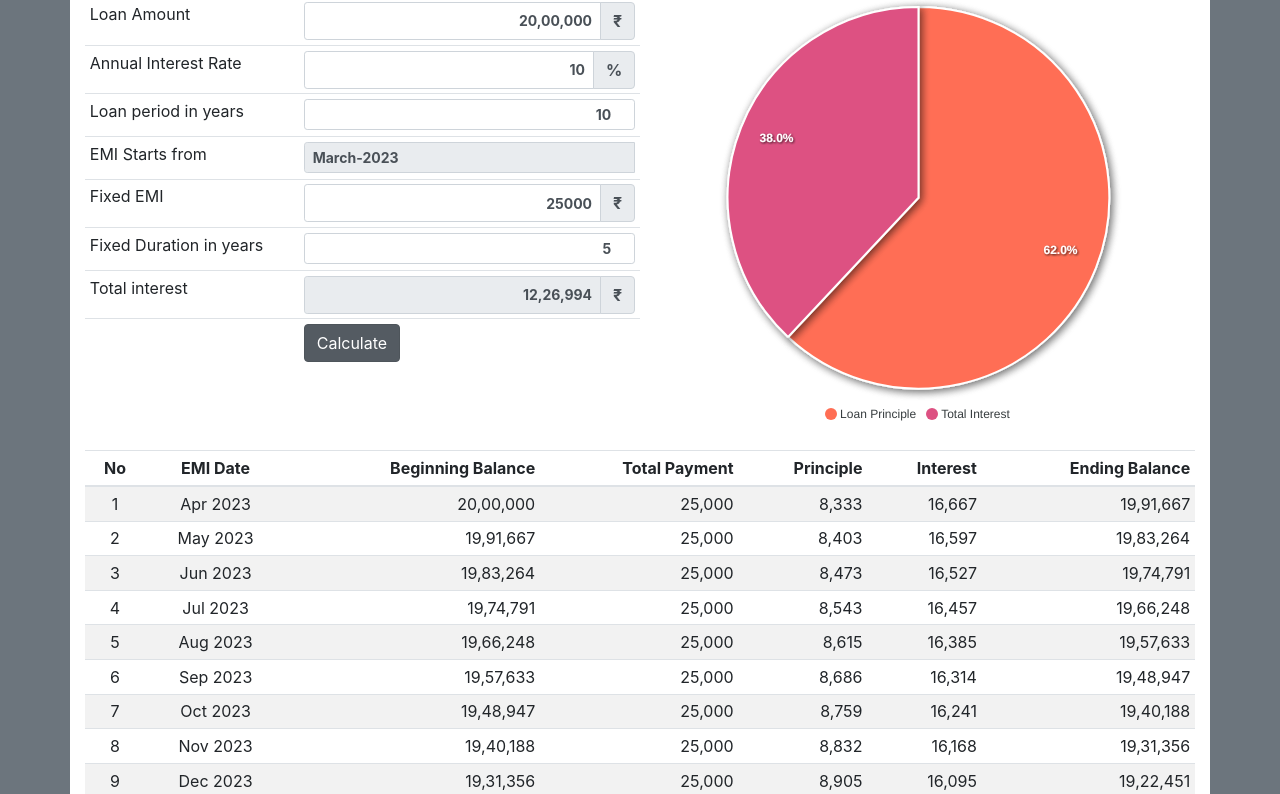
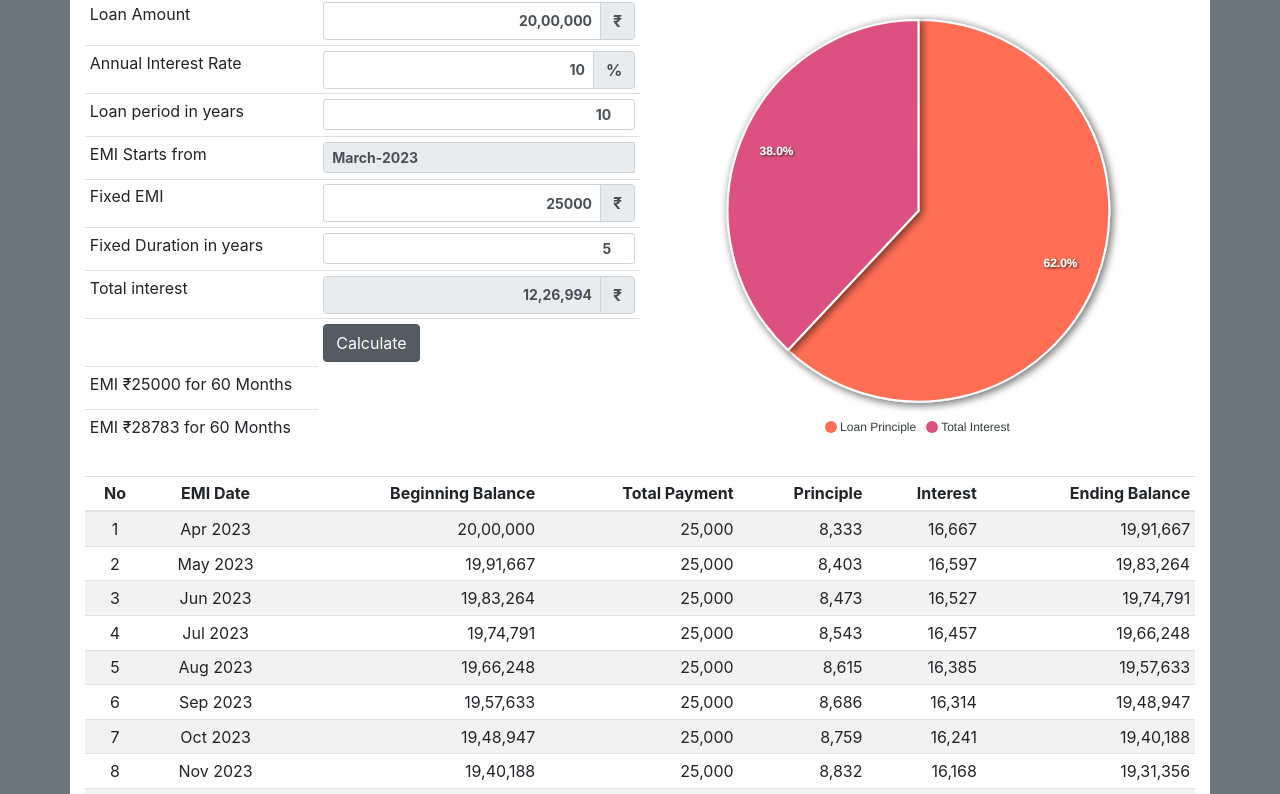
Before and after one commit to Vinotht8421/emi-calculator, a plain HTML site: page index.html in a window 1280 px wide. Shown: the part 79-873 px from the top of the page. Drawn offline with Linux system fonts and the light colour scheme.

Commit message:
update fixes

```diff
--- a/index.html
+++ b/index.html
@@ -14,7 +14,7 @@
   </head>
   <body>
     <div class="container">
-      <h2 class="display-4 text-center">EMI Amortization Planner</h2>
+      <h2 class="display-4 text-center">Step Up Step Down EMI Calculator</h2>
       <div class="main-flex">
         <div class="main-data-picker">
           <table class="table table-sm table-borderless" style="margin: auto;">
@@ -111,6 +111,16 @@
                   </div>
                 </td>
               </tr>
+              <tr>
+                <td>
+                  <label class="active" id="lblFixedEMI">Total interest</label>
+                </td>
+              </tr>
+              <tr>
+                <td>
+                  <label class="active" id="lblVariableEMI">Total interest</label>
+                </td>
+              </tr>
             </tbody>
           </table>
         </div>
@@ -139,6 +149,9 @@
           <tbody></tbody>
         </table>
       </div>
+      <div style="text-align: right;">
+      <label class="active">Powered by Rajasekar</label>
+    </div>
     </div>
 
     <script src="./js/jquery-3.2.1.slim.min.js"></script>
--- a/js/app.js
+++ b/js/app.js
@@ -54,6 +54,10 @@ const loanAmountField = document.querySelector("#loan_amount");
 const interestRateField = document.querySelector("#interest_rate");
 const loanPeriodField = document.querySelector("#loan_period");
 const loanStartDateField = document.querySelector("#loan_start_date");
+
+const fixedEMIField = document.querySelector("#lblFixedEMI");
+const variableEMIField = document.querySelector("#lblVariableEMI");
+
 if (loanStartDateField.value == undefined || loanStartDateField.value == "") {
   currentDate = loanStartDateField.value = new Date()
     .toLocaleDateString("en-US", {
@@ -83,7 +87,8 @@ loanAmountField.addEventListener("change", (e) => calculateEmiAmount());
 interestRateField.addEventListener("change", (e) => calculateEmiAmount());
 loanPeriodField.addEventListener("change", (e) => calculateEmiAmount());
 loanStartDateField.addEventListener("change", (e) => calculateEmiAmount());
-// partPayInstallmentField.addEventListener("change", (e) => calculateEmiAmount());
+fixedEMIAmountField.addEventListener("change", (e) => calculateEmiAmount());
+fixedNumberOfPaymentsField.addEventListener("change", (e) => calculateEmiAmount());
 window.addEventListener("DOMContentLoaded", (event) => {
   calculateEmiAmount();
 });
@@ -167,10 +172,14 @@ function calculateEmiAmount() {
     var totalEarlyPayments = 0;
     var totalInterest = 0;
 
-
     let fixedMonths = fixedNumberOfPayments * 12;
     let fixedEMI = fixedEMIAmount;
+    let isCompleted = false;
+    let fixedMonthCount = 0;
+    let variableMonthCount = 0;
+    let emi = 0;
     for (var i = 1; i <= fixedMonths; i++) {
+      fixedMonthCount = i;
       // This is to make sure the exact amount to be taken for last EMI
       let emiForThisInstallment =
         beginningBalance < fixedEMI ? beginningBalance : fixedEMI;
@@ -222,6 +231,7 @@ function calculateEmiAmount() {
       });
 
       if (beginningBalance < fixedEMI) {
+        isCompleted = true;
         break;
       }
 
@@ -233,14 +243,17 @@ function calculateEmiAmount() {
       if (beginningBalance <= 0) break;
     }
 
+    if(!isCompleted)
+    {
     nom = (loanPeriod * 12)-(fixedMonths) ;
     rateVariable = Math.pow(1 + roi, nom);
 
-    const emi = Math.round(
+    emi = Math.round(
       beginningBalance * roi * (rateVariable / (rateVariable - 1))
     );
 
     for (var i = 1; i <= nom; i++) {
+      variableMonthCount = i ;
       // This is to make sure the exact amount to be taken for last EMI
       let emiForThisInstallment =
         beginningBalance < emi ? beginningBalance : emi;
@@ -302,8 +315,21 @@ function calculateEmiAmount() {
 
       if (beginningBalance <= 0) break;
     }
+  }
+
 
     if (amortSchedule.length > 0) {
+      if(fixedMonthCount > 0 )
+          fixedEMIField.innerHTML = "EMI ₹"+fixedEMI+" for "+fixedMonthCount+" Months" ;
+      else
+          fixedEMIField.innerHTML = "" ;
+
+      if(isCompleted == false && variableMonthCount > 0 )
+          variableEMIField.innerHTML = "EMI ₹"+emi+" for "+variableMonthCount+" Months" ;
+      else
+          variableEMIField.innerHTML = "" ;
+
+
       amortTable.style.display = "block";
 
       var tableBody = "";
```
